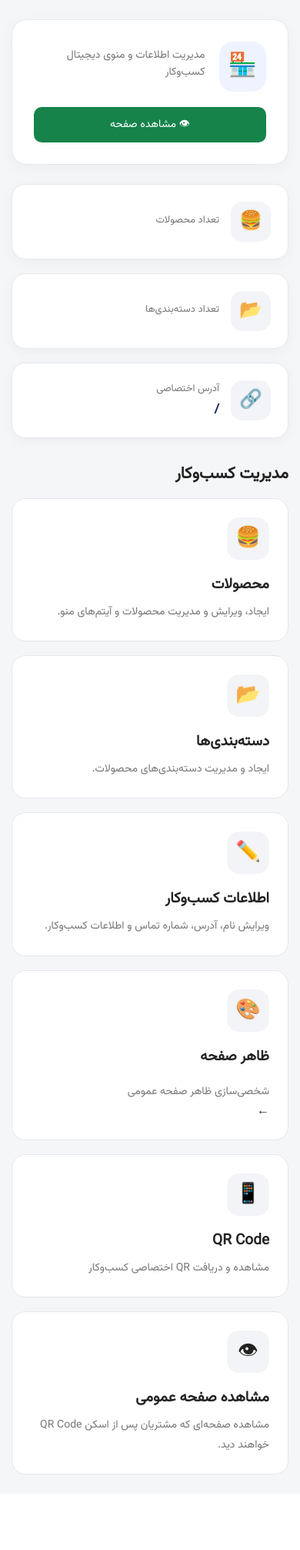
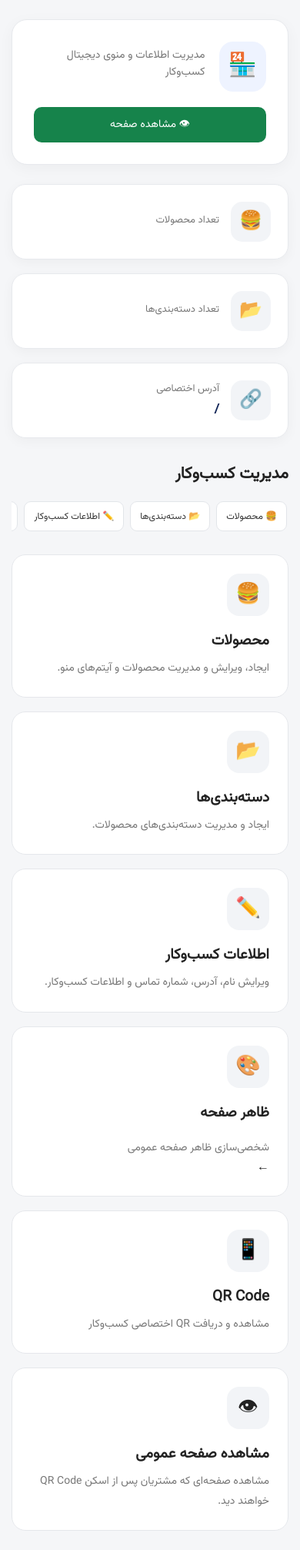
Before and after one commit to majidbaas/menuci, a Flask app: template app/templates/business/manage.html in a window 390 px wide. Shown: the part 74-2087 px from the top of the page at 77% size. Before the commit the page ends 1989 px from the top, so only its background shows below. Run offline with Flask 3, Linux system fonts and the light colour scheme; the template is opened without the code that fills it, so the values that code supplies are empty; some libraries are stand-ins or nearby versions.

Commit message:
Fix business logo and mobile management menu

```diff
--- a/app/templates/business/manage.html
+++ b/app/templates/business/manage.html
@@ -435,6 +435,75 @@
     }
 
 
+
+/* =========================================
+   Mobile Management Menu
+========================================= */
+
+.mobile-management-menu {
+    display: none;
+}
+
+
+@media (max-width: 600px) {
+
+    .mobile-management-menu {
+
+        display: flex;
+
+        gap: 8px;
+
+        overflow-x: auto;
+
+        padding: 4px 2px 10px;
+
+        margin-bottom: 20px;
+
+        white-space: nowrap;
+
+        scrollbar-width: thin;
+
+        -webkit-overflow-scrolling: touch;
+
+    }
+
+
+    .mobile-management-menu a {
+
+        flex: 0 0 auto;
+
+        display: inline-flex;
+
+        align-items: center;
+
+        justify-content: center;
+
+        padding: 8px 12px;
+
+        border-radius: 9px;
+
+        background: #ffffff;
+
+        border: 1px solid #e2e5e9;
+
+        color: #333;
+
+        text-decoration: none;
+
+        font-size: 12px;
+
+    }
+
+
+    .mobile-management-menu a:active {
+
+        background: #f0f3f7;
+
+    }
+
+}
+
+
     /* =========================================
        Responsive
     ========================================= */
@@ -697,13 +766,40 @@
     مدیریت کسب‌وکار
 </h2>
 
+<div class="mobile-management-menu">
 
+    <a href="#products">
+        🍔 محصولات
+    </a>
+
+    <a href="#categories">
+        📂 دسته‌بندی‌ها
+    </a>
+
+    <a href="#business-info">
+        ✏️ اطلاعات کسب‌وکار
+    </a>
+
+    <a href="#appearance">
+        🎨 ظاهر صفحه
+    </a>
+
+    <a href="#qr-code">
+        📱 QR Code
+    </a>
+
+    <a href="#public-page">
+        👁 صفحه عمومی
+    </a>
+
+</div>
 <section class="management-grid">
 
 
     <!-- Products -->
 
     <a
+	    id="products"
         class="management-card"
         href="{{ url_for(
             'business.products',
@@ -731,6 +827,7 @@
     <!-- Categories -->
 
     <a
+		id="categories"
         class="management-card"
         href="{{ url_for(
             'business.categories',
@@ -758,6 +855,7 @@
     <!-- Business Info -->
 
     <a
+	    id="business-info"
         class="management-card"
         href="{{ url_for(
             'business.edit',
@@ -785,6 +883,7 @@
     <!-- Appearance -->
 
     <a
+	id="appearance"
     class="management-card"
     href="{{ url_for(
         'business.appearance',
@@ -811,6 +910,7 @@
     <!-- QR Code -->
 
 <a
+	 id="qr-code"
     href="{{ url_for('business.qr_code', business_id=business.id) }}"
     class="management-card"
 >
@@ -827,6 +927,7 @@
     <!-- Public Page -->
 
     <a
+		id="public-page"
         class="management-card"
         href="{{ url_for(
             'public.business_page',
--- a/app/templates/public/home.html
+++ b/app/templates/public/home.html
@@ -1090,11 +1090,11 @@
 
 <img
     src="{{ url_for(
-        'static',
+        'public.uploaded_file',
         filename=(
-            item.business.logo
+            item.business.logo.replace('uploads/', '', 1)
             if item.business.logo.startswith('uploads/')
-            else 'uploads/' ~ item.business.logo
+            else item.business.logo
         )
     ) }}"
     alt="{{ item.business.name }}"
```
